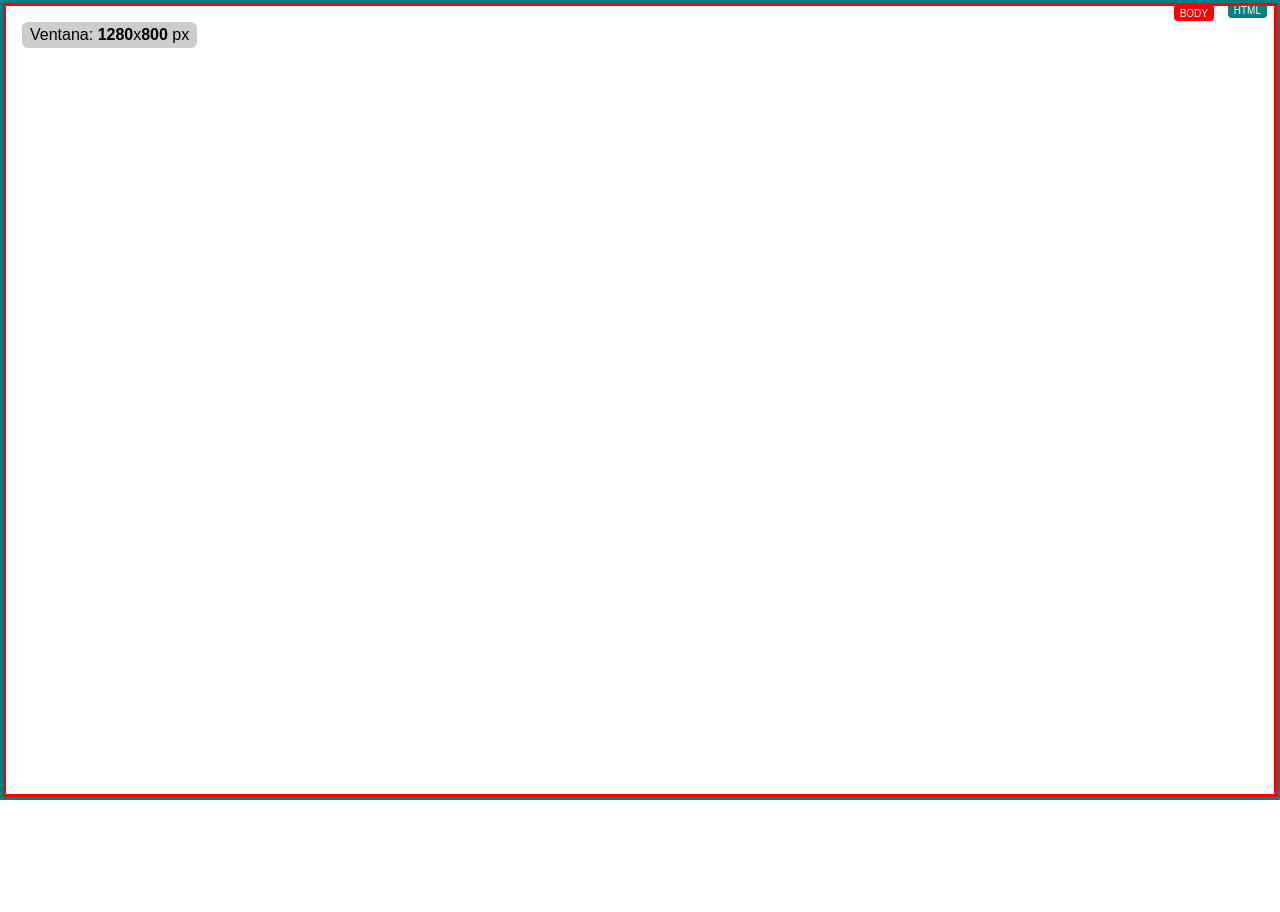
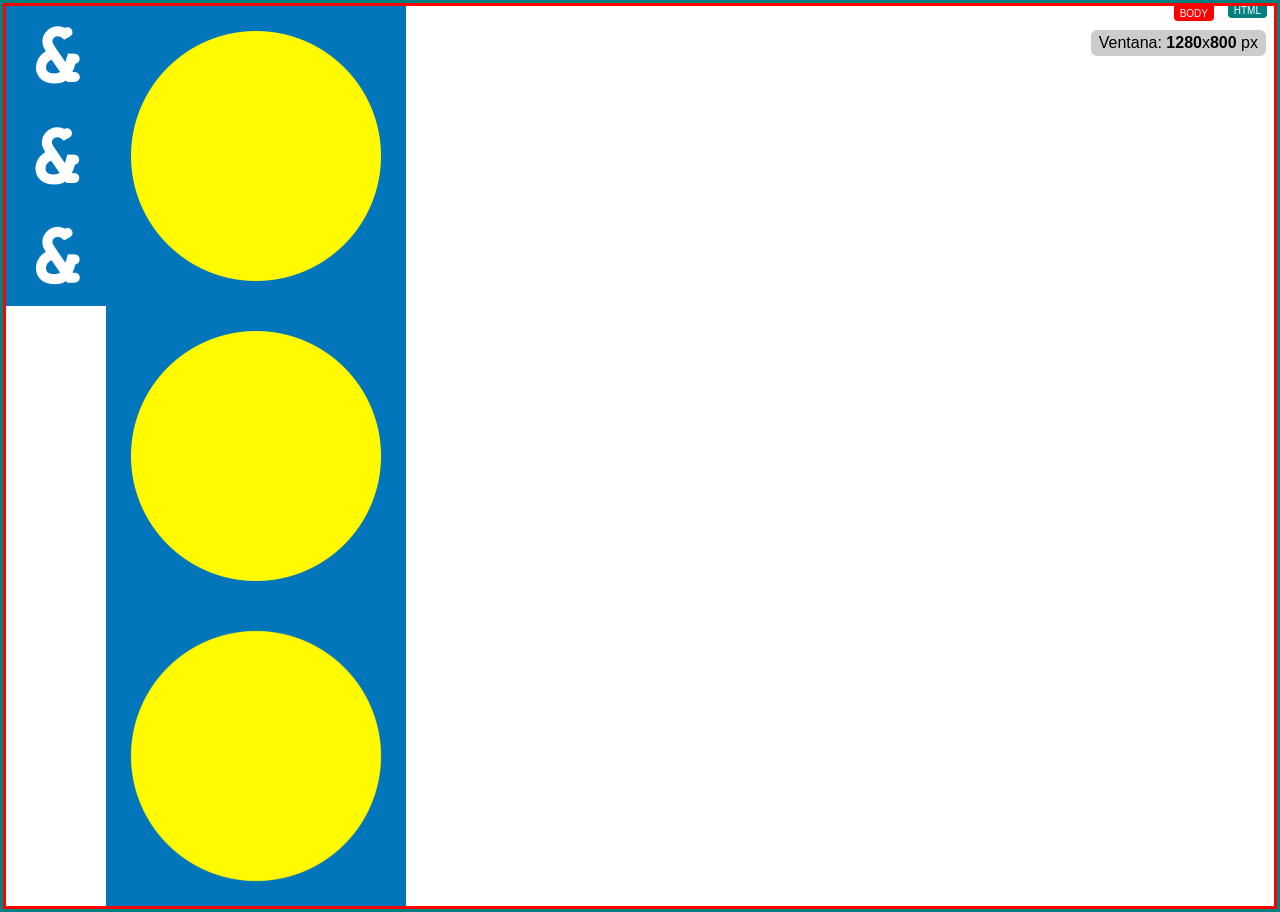
Before and after one commit to spacenomads/pantallas-retina-y-unidades, a plain HTML site: page index.html in a window 1280 px wide. Before the commit the page ends 800 px from the top, so only its background shows below. Drawn offline with Linux system fonts and the light colour scheme.

Commit message:
Add basic image samples (1x, 2x, 3x)

```diff
--- /dev/null
+++ b/css/media.css
@@ -0,0 +1,17 @@
+.groups {
+  display: flex;
+}
+
+
+.media {}
+.media__img {
+  display: block;
+  width: 100%;
+}
+
+.media--text {
+  width: 100px;
+}
+.media--circle {
+  width: 300px;
+}
--- a/css/snitch.css
+++ b/css/snitch.css
@@ -2,7 +2,7 @@ html,
 body  {
   border: 3px solid teal;
   position: relative;
-  height: 100%;
+  min-height: 100%;
   box-sizing: border-box;
   font-family: arial;
 }
@@ -34,8 +34,8 @@ body::before {
 .app__snitch {
   background-color: rgba(0,0,0, .2);
   position: absolute;
-  left: 1em;
-  top: 1em;
+  right: 8px;
+  top: 24px;
   padding: 4px 8px;
   border-radius: 6px;
 }
--- a/index.html
+++ b/index.html
@@ -5,10 +5,42 @@
   <meta name="viewport" content="width=device-width, initial-scale=1.0">
   <title>Document</title>
   <link rel="stylesheet" href="css/snitch.css">
+  <link rel="stylesheet" href="css/media.css">
 </head>
 <body class="app js__app">
   <div class="app__snitch js__snitch"></div>
 
+  <div class="groups">
+    <div class="group">
+      <div class="media media--text">
+        <img src="img/text.png" alt="" class="media__img">
+      </div>
+
+      <div class="media media--text">
+        <img src="img/text@2x.png" alt="" class="media__img">
+      </div>
+
+      <div class="media media--text">
+        <img src="img/text@3x.png" alt="" class="media__img">
+      </div>
+    </div>
+
+
+    <div class="group">
+      <div class="media media--circle">
+        <img src="img/circle.png" alt="Yellow circle" class="media__img">
+      </div>
+
+      <div class="media media--circle">
+        <img src="img/circle@2x.png" alt="Yellow circle" class="media__img">
+      </div class="img img--circle">
+
+      <div class="media media--circle">
+        <img src="img/circle@3x.png" alt="Yellow circle" class="media__img">
+      </div>
+    </div>
+  </div>
+
   <script src="js/snitch.js"></script>
 </body>
 </html>
```
Also changed, not shown: img/circle.png (added), img/circle@2x.png (added), img/circle@3x.png (added), img/text.png (added), img/text@2x.png (added), img/text@3x.png (added).
